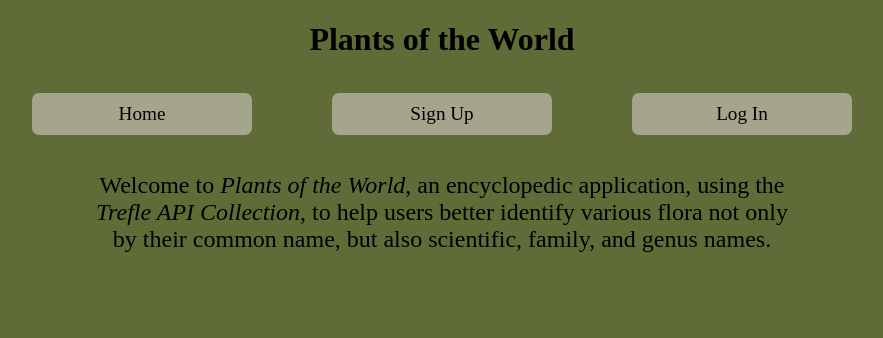
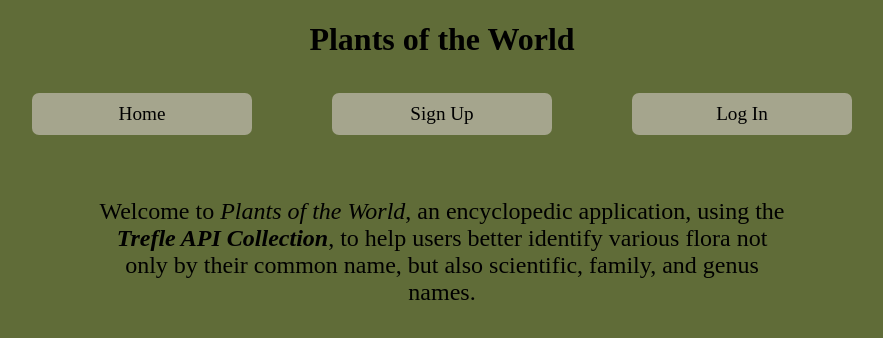
Before and after one commit to BrandonCzaja/Final-Project-Frontend, a React app: page / in a window 1280 px wide. Shown: the top 338 px of the page, without its empty margins (198-1081 px from the left). Built offline with nearby package versions, Linux system fonts and the light colour scheme.

Commit message:
More styling

```diff
--- a/src/styles.css
+++ b/src/styles.css
@@ -6,13 +6,14 @@ body {
   text-align: center;
   width: 55%;
   font-size: x-large;
-  margin: 2% auto;
+  margin: 4% auto;
   font-family: cursive;
 }
 
 #intro a {
   text-decoration: none;
   color: black;
+  font-weight: bolder;
 }
 
 #intro a:hover {
```
